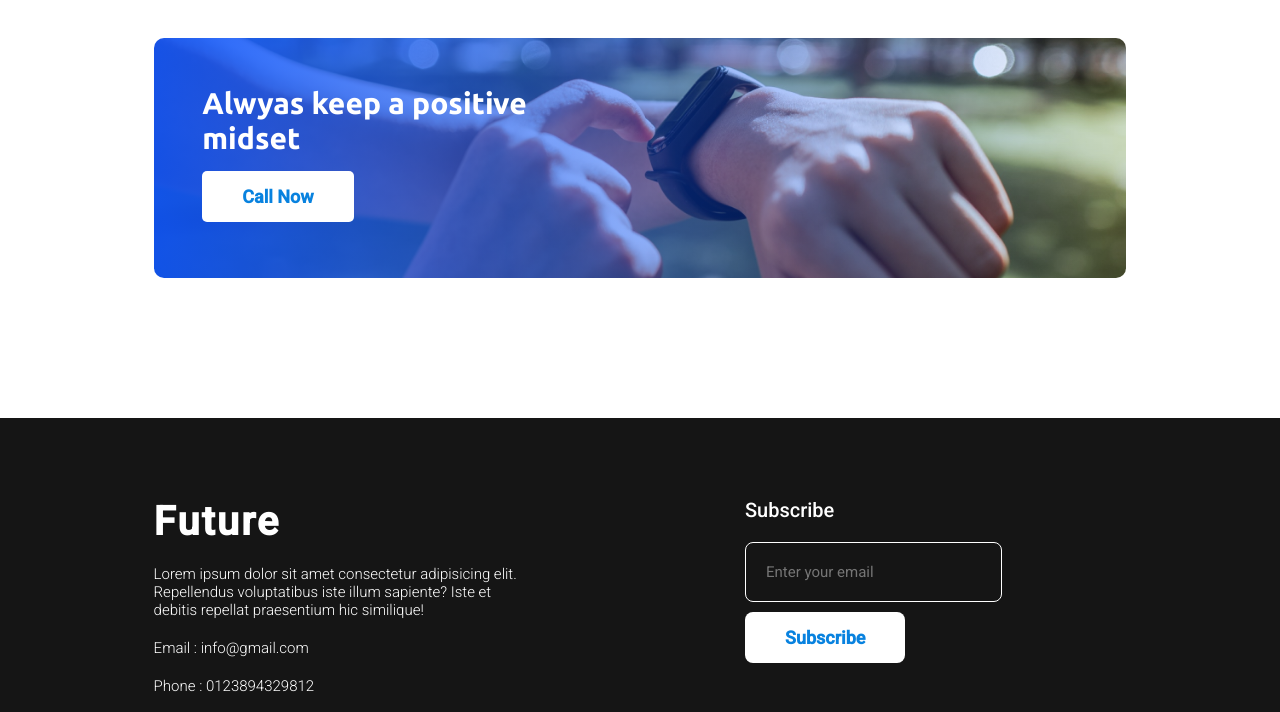
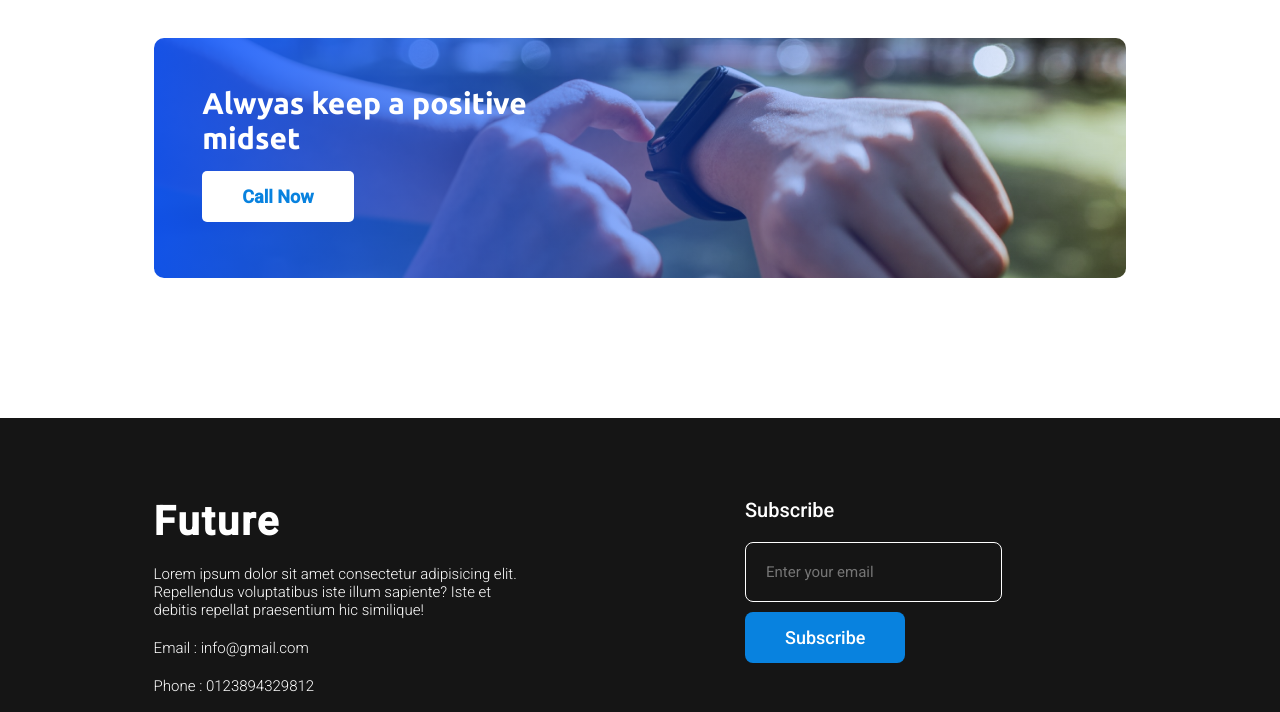
Before and after one commit to Shakil57375/assignment-one, a plain HTML site: page index.html in a window 1280 px wide. Shown: the part 3542-4254 px from the top of the page. Drawn offline with Linux system fonts and the light colour scheme; a web font is replaced by a local one.

Commit message:
color and background color added

```diff
--- a/style.css
+++ b/style.css
@@ -288,12 +288,12 @@
 
 .subscribtion-plan .btn-3{
     padding: 15px 40px;
-    background: #fff;
-    color: rgb(8, 130, 223);
+    color: #fff;
+    background: rgb(8, 130, 223);
     border: none;
     outline: none;
     font-size: 18px;
-    font-weight: 600;
+    font-weight: 500;
     border-radius: 8px;
 }
 /* ----------------- End of footer Section --------------------- */
```
